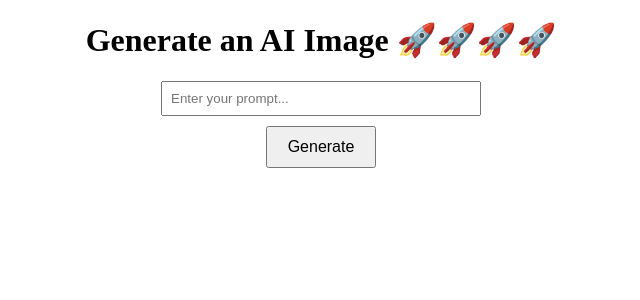
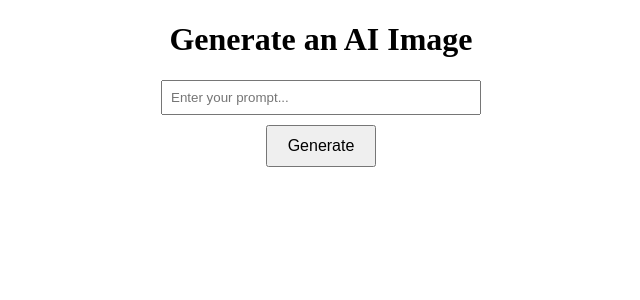
Before and after one commit to Reinhart84/ai4all-platform, a React (Create React App) app in the folder frontend/: page / in a window 1280 px wide. Shown: the top 300 px of the page, without its empty margins (319-959 px from the left). Built offline with nearby package versions, Linux system fonts and the light colour scheme.

Commit message:
Main: split branches

```diff
--- a/frontend/src/App.js
+++ b/frontend/src/App.js
@@ -52,7 +52,7 @@ function App() {
 
   return (
     <div style={{ textAlign: "center", marginTop: "20px" }}>
-      <h1>Generate an AI Image 🚀🚀🚀🚀</h1>
+      <h1>Generate an AI Image</h1>
       <input
         type="text"
         value={prompt}
```
Also changed, not shown: 2 other files (tests, documents, lock files or other folders).
